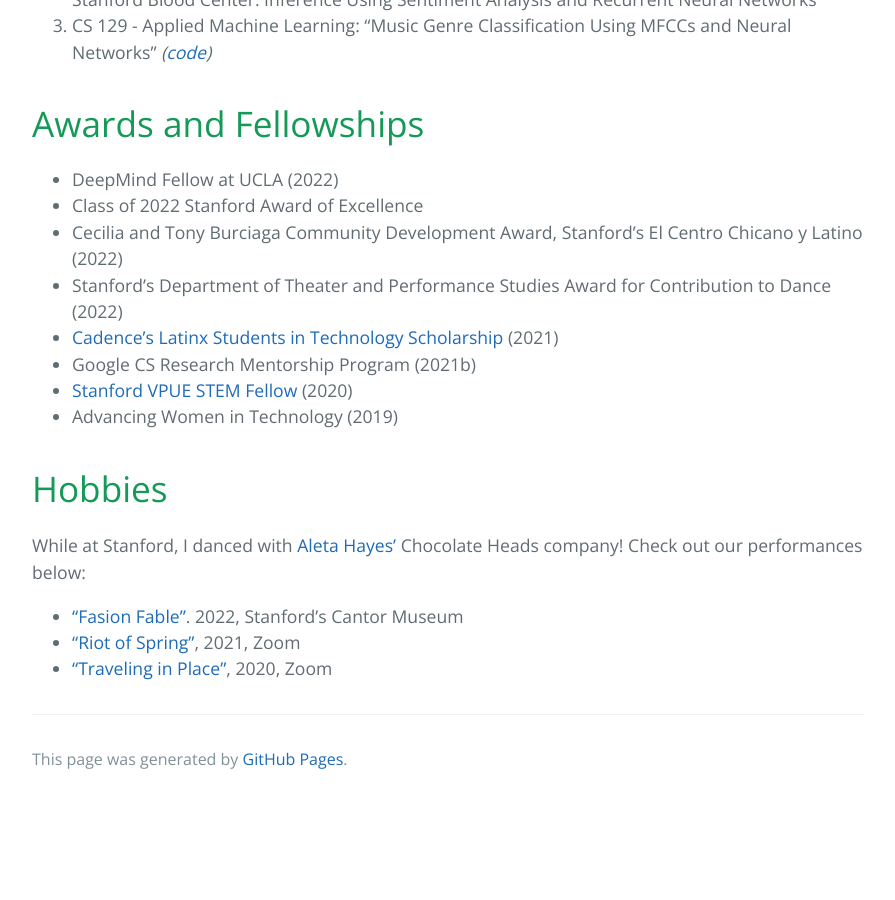
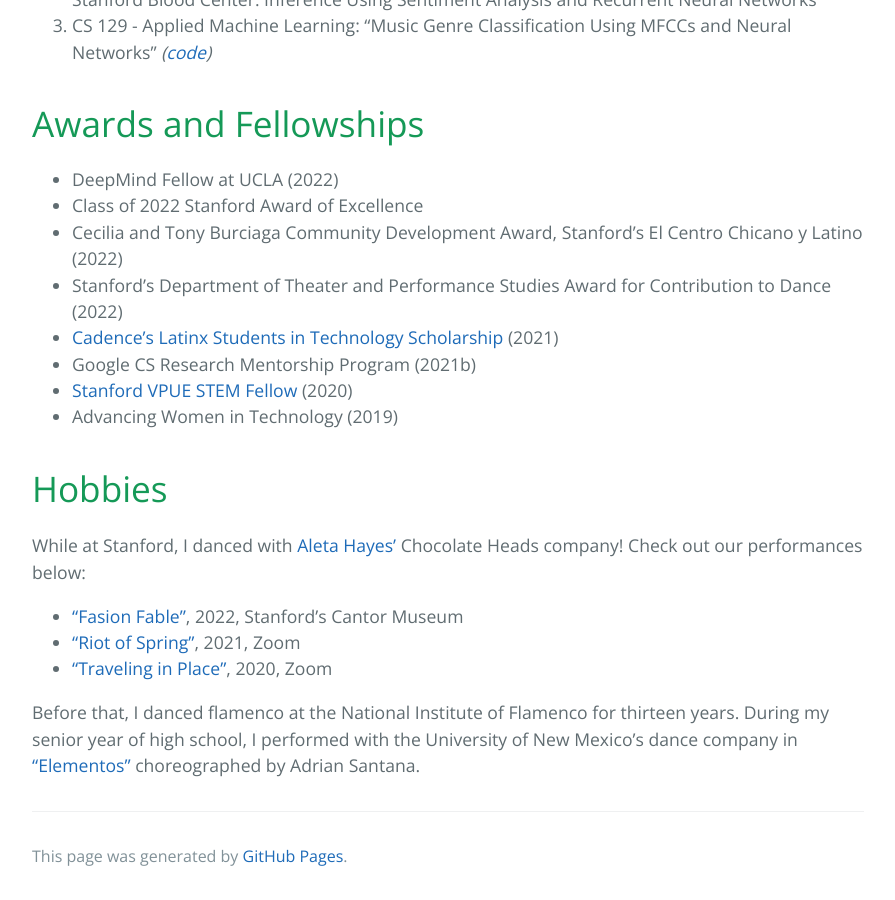
Before and after one commit to rpattichis/rpattichis.github.io, a Jekyll site: the page built from index.md, in a window 1280 px wide and 900 px high, scrolled down 1366 px. Shown: the whole window, without its empty margins (192-1087 px from the left). Built offline with Jekyll 4.4.1, drawn with Linux system fonts in a browser that asks for light colours; the repository's description, which GitHub fills in, is left out; before the commit the page ends 2169 px from its top, so only the background shows below that.

Commit message:
Update index.md

```diff
--- a/index.md
+++ b/index.md
@@ -42,6 +42,8 @@ Alvero, A., **Pattichis, R.**, (2022). “Linguistic and Cultural Strategies: Id
 
 While at Stanford, I danced with [Aleta Hayes'](https://www.aletahayes.com/about) Chocolate Heads company! Check out our performances below:
 
-* ["Fasion Fable"](https://vimeo.com/742072113). 2022, Stanford's Cantor Museum
+* ["Fasion Fable"](https://vimeo.com/742072113), 2022, Stanford's Cantor Museum
 * ["Riot of Spring"](https://vimeo.com/579947905), 2021, Zoom
 * ["Traveling in Place"](https://vimeo.com/580049177), 2020, Zoom
+
+Before that, I danced flamenco at the National Institute of Flamenco for thirteen years. During my senior year of high school, I performed with the University of New Mexico's dance company in ["Elementos"](https://www.youtube.com/watch?v=YAg5wkbgqok) choreographed by Adrian Santana.
```
